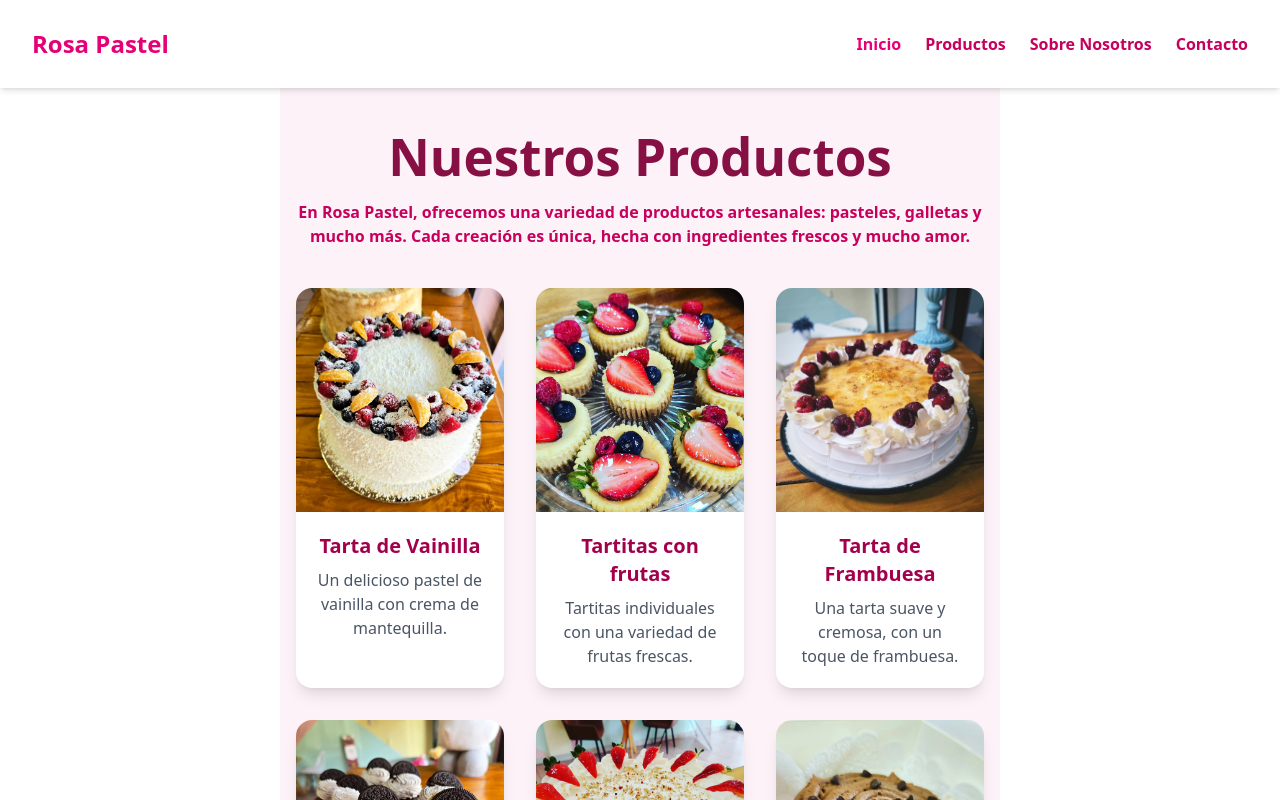
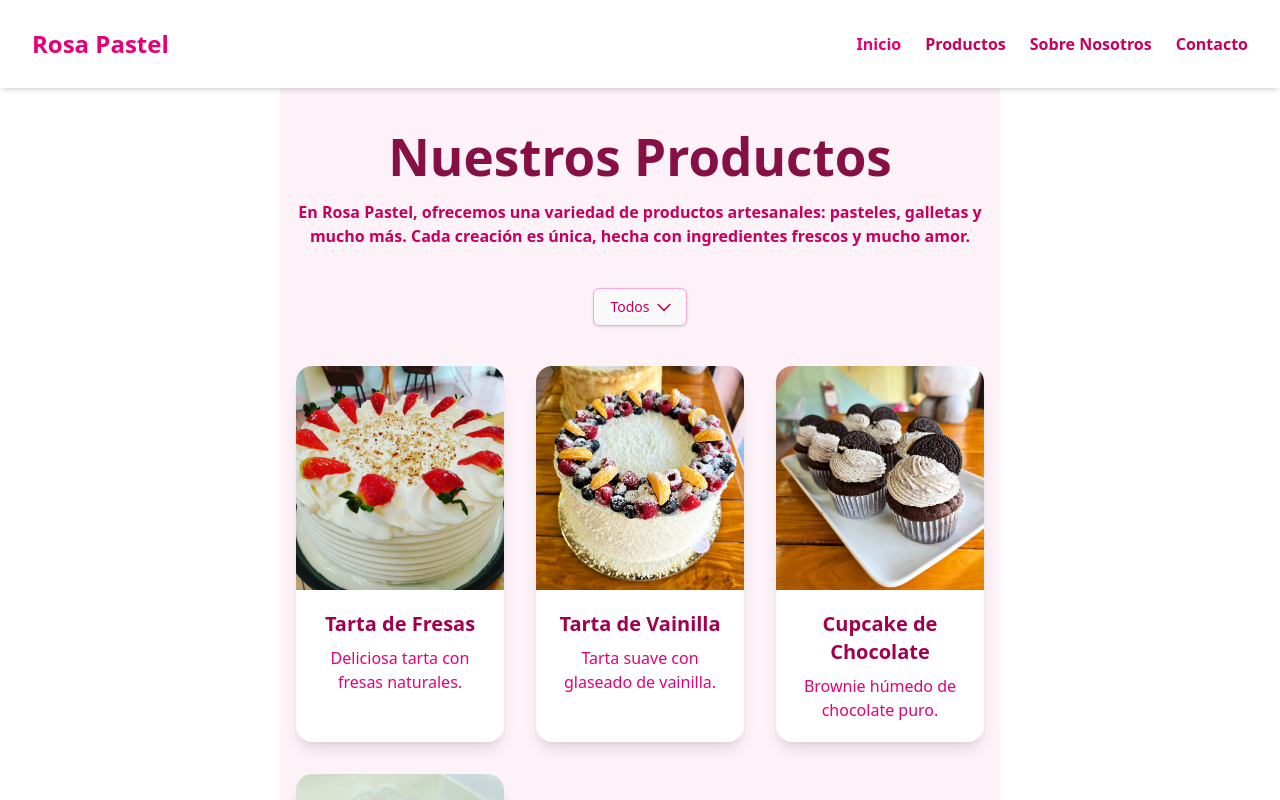
Before and after one commit to xDanyV/bakery-page-tw, a React (Vite) app: page /products in a window 1280 px wide. Shown: the top 800 px of the page. Built offline with nearby package versions, Linux system fonts and the light colour scheme.

Commit message:
Mejora en la pagina productos

```diff
--- /dev/null
+++ b/src/components/Dropdown.jsx
@@ -0,0 +1,82 @@
+// components/Dropdown.jsx
+
+import React, { useState } from 'react';
+
+const Dropdown = () => {
+    const [isOpen, setIsOpen] = useState(false);
+
+    const toggleDropdown = () => {
+        setIsOpen(!isOpen);
+    };
+
+    return (
+        <div className="relative inline-block text-left">
+
+            <div>
+                <button
+                    onClick={toggleDropdown}
+                    className="inline-flex justify-center w-full rounded-md
+                    border border-pink-300 shadow-sm px-4 py-2 bg-white
+                    text-sm font-medium text-pink-700 hover:bg-pink-50
+                    focus:outline-none
+                    mb-10"
+                >
+                    Todos
+                    <svg
+                        className="ml-1 -mr-1 h-5 w-5"
+                        xmlns="http://www.w3.org/2000/svg"
+                        fill="none"
+                        viewBox="0 0 24 24"
+                        stroke="currentColor"
+                        aria-hidden="true"
+                    >
+                        <path
+                            strokeLinecap="round"
+                            strokeLinejoin="round"
+                            strokeWidth="2"
+                            d="M19 9l-7 7-7-7"
+                        />
+                    </svg>
+                </button>
+            </div>
+
+            {isOpen && (
+                <div
+                    className="absolute right-0 mt-2 w-56 bottom-full mb-2
+                    rounded-md shadow-lg bg-white ring-1 ring-black ring-opacity-5
+                    focus:outline-none "
+                    role="menu"
+                >
+                    <div className="py-1" role="none">
+                        <a
+                            href="/products"
+                            className="block px-4 py-2 text-sm text-pink-700
+                            hover:bg-pink-100"
+                            role="menuitem"
+                        >
+                            Pasteles
+                        </a>
+                        <a
+                            href="#"
+                            className="block px-4 py-2 text-sm text-pink-700
+                            hover:bg-pink-100"
+                            role="menuitem"
+                        >
+                            Cupcakes
+                        </a>
+                        <a
+                            href="#"
+                            className="block px-4 py-2 text-sm text-pink-700
+                            hover:bg-pink-100"
+                            role="menuitem"
+                        >
+                            Bebidas
+                        </a>
+                    </div>
+                </div>
+            )}
+        </div>
+    );
+};
+
+export default Dropdown;
--- /dev/null
+++ b/src/data/products.js
@@ -0,0 +1,34 @@
+const products = [
+    {
+        id: 1,
+        name: "Tarta de Fresas",
+        category: "Tartas",
+        image: "/images/products/tarta_7.jpg",
+        description: "Deliciosa tarta con fresas naturales.",
+    },
+    {
+        id: 2,
+        name: "Tarta de Vainilla",
+        category: "Tartas",
+        image: "/images/products/tarta_12.jpg",
+        description: "Tarta suave con glaseado de vainilla.",
+    },
+    {
+        id: 3,
+        name: "Cupcake de Chocolate",
+        category: "Cupcake",
+        image: "/images/products/cupcake_1.jpg",
+        description: "Brownie húmedo de chocolate puro.",
+    },
+    {
+        id: 4,
+        name: "Galleta de chocolate",
+        category: "Galleta",
+        image: "/images/products/galleta_1.jpg",
+        description: "Galleta con chispas de chocolate puro.",
+
+    }
+
+];
+
+export default products;
--- a/src/pages/Products.jsx
+++ b/src/pages/Products.jsx
@@ -1,39 +1,12 @@
-import React from "react";
+import React, { useState } from "react";
 import { motion } from "framer-motion";
+import Dropdown from "../components/Dropdown";
+
+import productsData from "../data/products"
 
 export default function Products() {
-    const products = [
-        {
-          name: "Tarta de Vainilla",
-          description: "Un delicioso pastel de vainilla con crema de mantequilla.",
-          image: "/images/products/tarta_12.jpg",
-        },
-        {
-          name: "Tartitas con frutas",
-          description: "Tartitas individuales con una variedad de frutas frescas.",
-          image: "/images/products/tarta_6.jpg",
-        },
-        {
-          name: "Tarta de Frambuesa",
-          description: "Una tarta suave y cremosa, con un toque de frambuesa.",
-          image: "/images/products/tarta_13.jpg",
-        },
-        {
-          name: "Cupcakes de Chocolate",
-          description: "Deliciosos cupcakes de chocolate, perfectos para cualquier ocasión.",
-          image: "/images/products/cupcake_1.jpg",
-        },
-        {
-          name: "Tarta de Fresa",
-          description: "Tarta de fresa fresca y suave, ideal para los amantes de las fresas.",
-          image: "/images/products/tarta_7.jpg",
-        },
-        {
-          name: "Galleta de Chocolate",
-          description: "Galletas de chocolate crujientes por fuera y suaves por dentro|.",
-          image: "/images/products/galleta_1.jpg",
-        },
-      ];
+
+  const [selectedCategory, setselectedCategory] = useState("Todos");
 
   return (
     <motion.div
@@ -49,8 +22,12 @@ export default function Products() {
         Cada creación es única, hecha con ingredientes frescos y mucho amor.
       </p>
 
+      <div className=" flex items-center justify-center">
+        <Dropdown />
+      </div>
+
       <div className="grid grid-cols-1 sm:grid-cols-2 lg:grid-cols-3 gap-8">
-            {products.map((product, index) => (
+        {productsData.map((product, index) => (
           <div
             key={index}
             className="bg-white rounded-2xl shadow-lg overflow-hidden hover:shadow-xl transition-shadow duration-300 hover:scale-110 transform"
@@ -60,9 +37,9 @@ export default function Products() {
               alt={product.name}
               className="w-full h-56 object-cover"
             />
-                <div className="p-5">
-                  <h2 className="text-xl font-bold text-pink-800">{product.name}</h2>
-                  <p className="mt-2 text-gray-600">{product.description}</p>
+            <div className ="p-5">
+              <h2 className ="text-xl font-bold text-pink-800">{product.name}</h2>
+              <p className ="mt-2 text-pink-600">{product.description}</p>
             </div>
           </div>
         ))}
```
Lines whose indentation alone changed are shown as unchanged.
